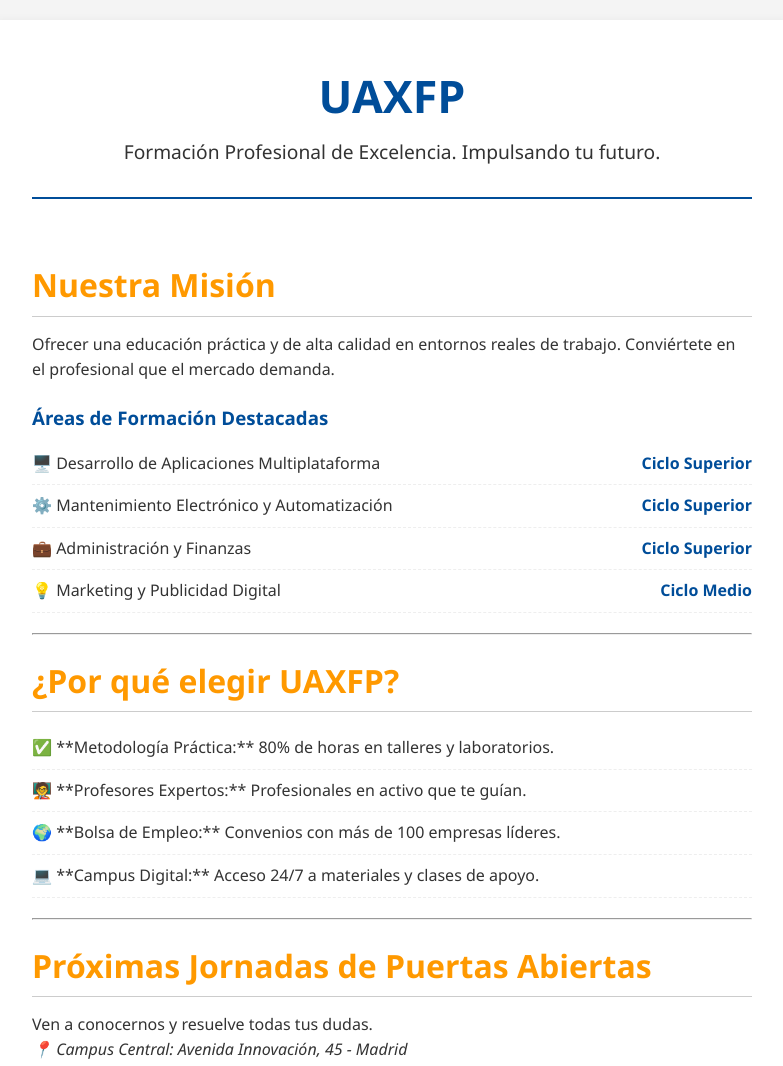
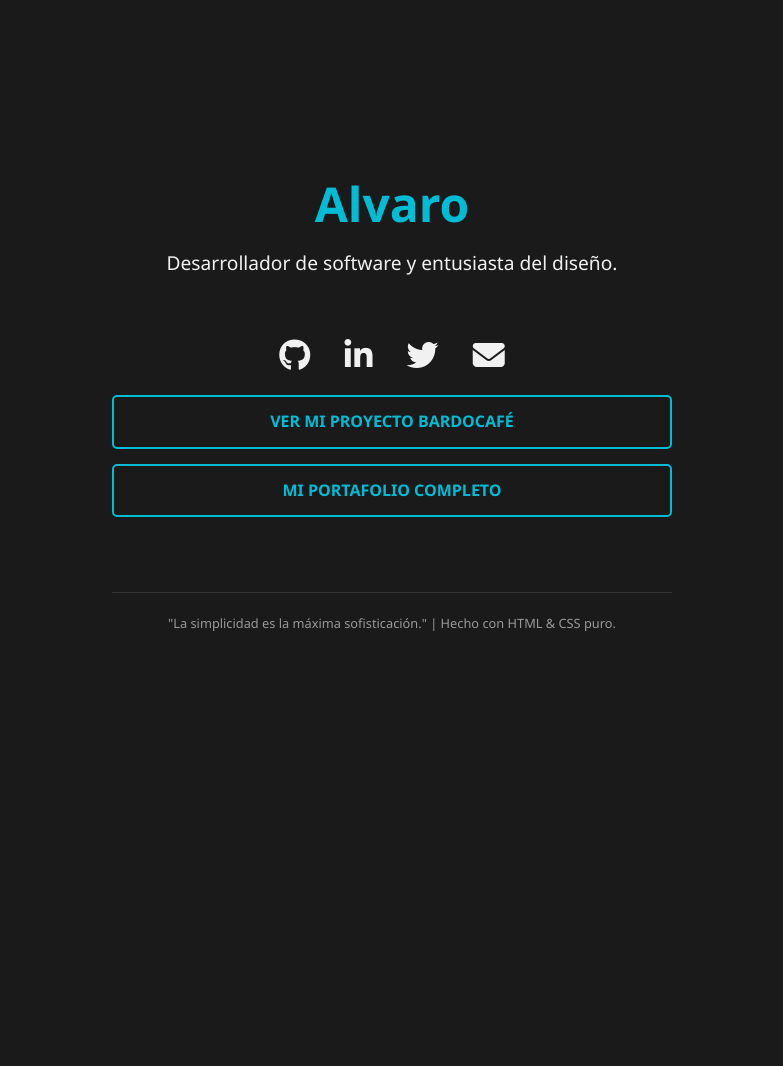
Before and after one commit to albisoto2-dot/cafe, a plain HTML site: page index.html in a window 1280 px wide. Shown: the top 1066 px of the page, without its empty margins (248-1031 px from the left). After the commit the page ends 800 px from the top, so only its background shows below. Drawn offline with Linux system fonts and the light colour scheme.

Commit message:
Update index.html

```diff
--- a/index.html
+++ b/index.html
@@ -3,18 +3,20 @@
 <head>
     <meta charset="UTF-8">
     <meta name="viewport" content="width=device-width, initial-scale=1.0">
-    <title>UAXFP - Formación Profesional de Excelencia</title>
+    <title>albisoto2-dot | Desarrollador & Creador</title>
+
+    <link rel="stylesheet" href="https://cdnjs.cloudflare.com/ajax/libs/font-awesome/6.5.1/css/all.min.css">
 
     <style>
         /* ==================================== */
-        /* CSS: Estilos de la Página */
+        /* CSS: Estilos de la Página (Tema Oscuro) */
         /* ==================================== */
 
         :root {
-            --color-principal: #004d99; /* Azul universitario */
-            --color-secundario: #f4f4f4; /* Gris claro para fondo */
-            --color-texto: #333;
-            --color-acento: #ff9900; /* Naranja para énfasis */
+            --color-fondo: #1a1a1a;     /* Fondo muy oscuro */
+            --color-texto: #ffffff;     /* Texto blanco */
+            --color-principal: #00bcd4; /* Azul/Cian para acentos */
+            --color-secundario: #f1f1f1;
         }
 
         /* Estilo base y reseteo */
@@ -26,115 +28,87 @@
 
         body {
             font-family: 'Segoe UI', Tahoma, Geneva, Verdana, sans-serif;
-            background-color: var(--color-secundario);
+            background-color: var(--color-fondo);
             color: var(--color-texto);
+            display: flex; /* Usamos flexbox para centrar todo */
+            justify-content: center;
+            align-items: center;
+            min-height: 100vh; /* Ocupar toda la altura de la ventana */
             line-height: 1.6;
-            padding: 20px;
         }
 
-        /* Contenedor principal para centrar el contenido */
+        /* Contenedor principal centrado */
         .container {
-            max-width: 800px;
-            margin: 0 auto;
-            background-color: white;
-            padding: 40px;
-            border-radius: 8px;
-            box-shadow: 0 4px 12px rgba(0, 0, 0, 0.1);
+            max-width: 600px; /* Más estrecho que el café, para un estilo más personal */
+            width: 90%;
+            text-align: center;
+            padding: 40px 20px;
+            /* La página original no tiene bordes, es totalmente inmersiva */
         }
 
-        /* Estilos de la cabecera */
+        /* Estilos del encabezado principal (Tu Nombre) */
         header {
-            text-align: center;
-            padding-bottom: 30px;
-            border-bottom: 2px solid var(--color-principal);
-            margin-bottom: 40px;
+            margin-bottom: 30px;
         }
 
         header h1 {
             color: var(--color-principal);
-            font-size: 2.8em;
+            font-size: 3em;
             margin-bottom: 5px;
+            font-weight: 700;
         }
 
         header p {
-            color: var(--color-texto);
+            color: var(--color-secundario);
             font-size: 1.2em;
+            margin-bottom: 25px;
         }
 
-        /* Estilos de sección */
-        section {
+        /* Sección de enlaces y proyectos */
+        .links-section {
             padding: 20px 0;
         }
 
-        section h2 {
-            color: var(--color-acento);
+        /* Estilo de los iconos/enlaces de redes sociales */
+        .social-links a {
+            color: var(--color-secundario);
             font-size: 2em;
-            margin-bottom: 15px;
-            border-bottom: 1px solid #ccc;
-            padding-bottom: 5px;
+            margin: 0 15px;
+            transition: color 0.3s ease;
         }
 
-        section h3 {
-            color: var(--color-principal);
-            margin-top: 20px;
-            margin-bottom: 10px;
-        }
-
-        /* Estilos de lista (para el menú/oferta) */
-        ul {
-            list-style: none;
-            padding-left: 0;
-        }
-
-        ul li {
-            padding: 8px 0;
-            border-bottom: 1px dashed #eee;
-            display: flex;
-            justify-content: space-between;
-            align-items: center;
-        }
-
-        .item-description {
-            flex-grow: 1;
-            padding-right: 15px;
-        }
-
-        .item-price {
-            font-weight: bold;
+        .social-links a:hover {
             color: var(--color-principal);
         }
 
-        /* Estilos de pie de página y enlaces */
-        footer {
-            text-align: center;
-            margin-top: 50px;
-            padding-top: 20px;
-            border-top: 1px solid #ddd;
-            font-size: 0.9em;
-            color: #666;
+        /* Estilo de los botones de proyectos */
+        .project-link {
+            display: block;
+            width: 100%;
+            padding: 12px;
+            margin: 15px 0;
+            background-color: transparent;
+            border: 2px solid var(--color-principal);
+            color: var(--color-principal);
+            text-decoration: none;
+            text-transform: uppercase;
+            font-weight: bold;
+            border-radius: 5px;
+            transition: background-color 0.3s ease, color 0.3s ease;
         }
 
-        a {
-            color: var(--color-principal);
-            text-decoration: none;
-            font-weight: bold;
+        .project-link:hover {
+            background-color: var(--color-principal);
+            color: var(--color-fondo); /* El texto se oscurece al pasar el ratón */
         }
 
-        a:hover {
-            text-decoration: underline;
-        }
-
-        /* Responsive design para móviles */
-        @media (max-width: 600px) {
-            .container {
-                padding: 20px 15px;
-            }
-            header h1 {
-                font-size: 2em;
-            }
-            section h2 {
-                font-size: 1.5em;
-            }
+        /* Estilos del pie de página */
+        footer {
+            margin-top: 40px;
+            padding-top: 20px;
+            border-top: 1px solid #333; /* Línea separadora sutil */
+            font-size: 0.8em;
+            color: #999;
         }
 
     </style>
@@ -143,78 +117,39 @@
     <div class="container">
 
         <header>
-            <h1>UAXFP</h1>
-            <p>Formación Profesional de Excelencia. Impulsando tu futuro.</p>
+            <h1>Alvaro</h1>
+            <p>Desarrollador de software y entusiasta del diseño.</p>
         </header>
 
-        <main>
-            <section id="oferta">
-                <h2>Nuestra Misión</h2>
-                <p>Ofrecer una educación práctica y de alta calidad en entornos reales de trabajo. Conviértete en el profesional que el mercado demanda.</p>
+        <main class="links-section">
 
-                <h3>Áreas de Formación Destacadas</h3>
-                <ul>
-                    <li>
-                        <span class="item-description">🖥️ Desarrollo de Aplicaciones Multiplataforma</span>
-                        <span class="item-price">Ciclo Superior</span>
-                    </li>
-                    <li>
-                        <span class="item-description">⚙️ Mantenimiento Electrónico y Automatización</span>
-                        <span class="item-price">Ciclo Superior</span>
-                    </li>
-                    <li>
-                        <span class="item-description">💼 Administración y Finanzas</span>
-                        <span class="item-price">Ciclo Superior</span>
-                    </li>
-                    <li>
-                        <span class="item-description">💡 Marketing y Publicidad Digital</span>
-                        <span class="item-price">Ciclo Medio</span>
-                    </li>
-                </ul>
-            </section>
+            <div class="social-links">
+                <a href="URL_DE_TU_GITHUB" target="_blank" title="GitHub"><i class="fab fa-github"></i></a>
+                <a href="URL_DE_TU_LINKEDIN" target="_blank" title="LinkedIn"><i class="fab fa-linkedin-in"></i></a>
+                <a href="URL_DE_TU_TWITTER" target="_blank" title="Twitter/X"><i class="fab fa-twitter"></i></a>
+                <a href="mailto:TU_CORREO@ejemplo.com" target="_blank" title="Email"><i class="fas fa-envelope"></i></a>
+            </div>
 
-            <hr> <section id="por-que">
-                <h2>¿Por qué elegir UAXFP?</h2>
-                <ul>
-                    <li>✅ **Metodología Práctica:** 80% de horas en talleres y laboratorios.</li>
-                    <li>🧑‍🏫 **Profesores Expertos:** Profesionales en activo que te guían.</li>
-                    <li>🌍 **Bolsa de Empleo:** Convenios con más de 100 empresas líderes.</li>
-                    <li>💻 **Campus Digital:** Acceso 24/7 a materiales y clases de apoyo.</li>
-                </ul>
-            </section>
+            <a href="https://albisoto2-dot.github.io/cafe/" class="project-link">
+                Ver Mi Proyecto bardoCafé
+            </a>
 
-            <hr> <section id="contacto">
-                <h2>Próximas Jornadas de Puertas Abiertas</h2>
-                <p>Ven a conocernos y resuelve todas tus dudas.</p>
-                <address>
-                    📍 Campus Central: Avenida Innovación, 45 - Madrid
-                </address>
-                <p>
-                    📅 Fecha: 15 de Noviembre - 17:00h
-                </p>
-                <p>
-                    📞 <a href="tel:+34900123456">Llámanos: 900 123 456</a> |
-                    ✉️ <a href="mailto:admision@uaxfp.com">Escríbenos: admision@uaxfp.com</a>
-                </p>
-            </section>
+            <a href="URL_A_OTRO_PROYECTO" class="project-link">
+                Mi Portafolio Completo
+            </a>
+
         </main>
 
         <footer>
-            <p>© 2025 UAXFP. Todos los derechos reservados. | <a href="https://uaxfp.com/legal">Aviso Legal</a></p>
+            <p>"La simplicidad es la máxima sofisticación." | Hecho con HTML & CSS puro.</p>
         </footer>
     </div>
 
     <script>
-        /* ==================================== */
-        /* JAVASCRIPT: Funcionalidad mínima */
-        /* ==================================== */
-
-        // Un ejemplo de JavaScript muy simple: mostrar un mensaje en la consola al cargar la página
+        // No se requiere JavaScript para replicar esta funcionalidad estática.
+        // Se mantiene el script vacío por si quieres añadir algo después.
         document.addEventListener('DOMContentLoaded', () => {
-            console.log('UAXFP: La página se ha cargado completamente y está lista.');
-
-            // Si tuvieras un botón para mostrar un pop-up, el código iría aquí.
-            // Por ahora, la página es completamente estática, como el bardo-cafe original.
+            console.log('Página de portafolio personal cargada.');
         });
     </script>
 </body>
```
